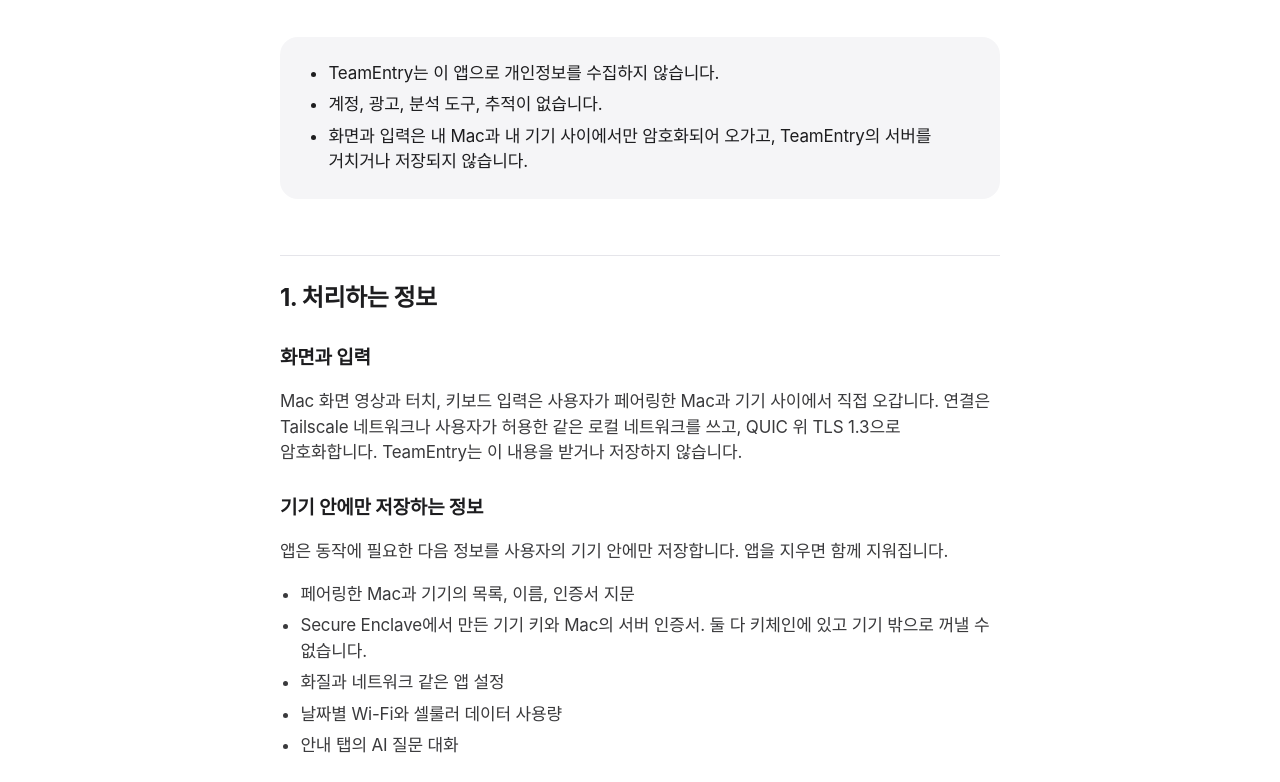
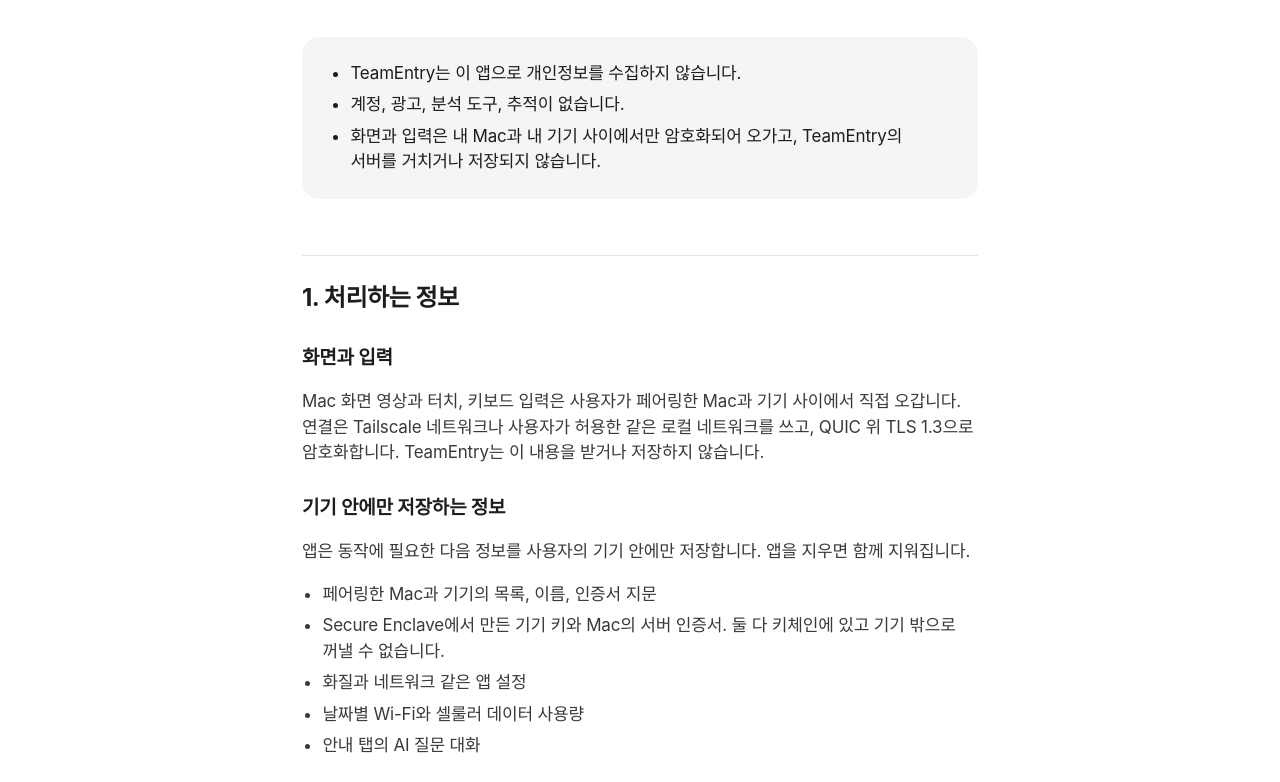
Before and after one commit to TeamEntry/teamentry.github.io, a plain HTML site: page screen-anywhere/privacy/index.html in a window 1280 px wide. Shown: the part 201-983 px from the top of the page. Drawn offline with Linux system fonts and the light colour scheme.

Commit message:
지원과 개인정보 페이지의 좌우 여백과 문의 카드 제목 수정
본문 위아래 여백 지정이 좌우 여백까지 0으로 덮어써 글이 화면 끝에 붙던 것을 고쳤습니다. 절 제목 꾸밈이 문의 카드 제목에도 붙어 생기던 빈 칸과 선을 없앴습니다.

```diff
--- a/assets/styles/components.css
+++ b/assets/styles/components.css
@@ -256,7 +256,8 @@
 }
 
 .article {
-  padding: 64px 0 var(--section-spacing);
+  padding-top: 64px;
+  padding-bottom: var(--section-spacing);
 }
 
 .article__title {
@@ -272,7 +273,7 @@
   font-size: 14px;
 }
 
-.article h2 {
+.article > h2 {
   margin: 56px 0 12px;
   padding-top: 24px;
   border-top: 1px solid var(--color-border);
```
